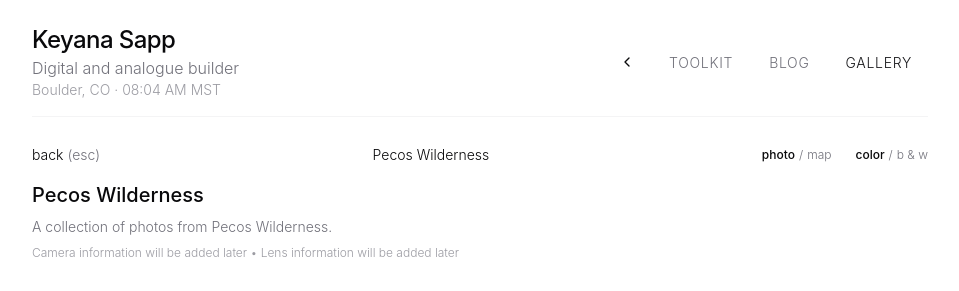
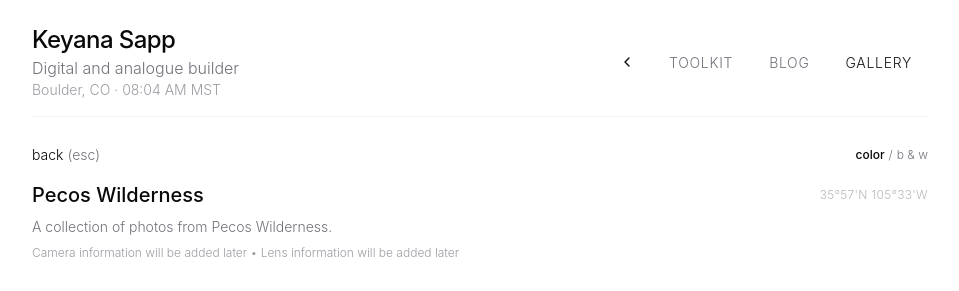
Before and after one commit to ksBrapZ/keyana-portfolio, a Next.js app: page /gallery/2023/pecos-wilderness in a window 1280 px wide. Shown: the top 291 px of the page, without its empty margins (160-1119 px from the left). Built offline with nearby package versions, Linux system fonts and the light colour scheme; grey boxes are pictures that could not be loaded.

Commit message:
improved gallery locaion pages. Included coordinates

```diff
--- a/data/photos.json
+++ b/data/photos.json
@@ -6,6 +6,7 @@
     "description": "A collection of photos from Pecos Wilderness.",
     "camera": "Camera information will be added later",
     "lens": "Lens information will be added later",
+    "coordinates": "35°57'N 105°33'W",
     "coverImage": "/images/2023/pecos-wilderness/IMG_1902.jpeg",
     "images": [
       "/images/2023/pecos-wilderness/IMG_1881.jpeg",
@@ -30,6 +31,7 @@
     "description": "A collection of photos from Reimers Ranch.",
     "camera": "Camera information will be added later",
     "lens": "Lens information will be added later",
+    "coordinates": "30°20'N 98°08'W",
     "images": [
       "/images/2023/reimers-ranch/IMG_1548.jpeg",
       "/images/2023/reimers-ranch/IMG_1816.jpeg",
@@ -45,6 +47,7 @@
     "description": "A collection of photos from Silverton.",
     "camera": "Camera information will be added later",
     "lens": "Lens information will be added later",
+    "coordinates": "37°48'N 107°40'W",
     "images": [
       "/images/2023/silverton/IMG_1700.jpeg",
       "/images/2023/silverton/IMG_1703.jpeg",
@@ -59,6 +62,7 @@
     "description": "A collection of photos from Sonoma.",
     "camera": "Camera information will be added later",
     "lens": "Lens information will be added later",
+    "coordinates": "38°17'N 122°27'W",
     "images": [
       "/images/2023/sonoma/IMG_2178.jpeg",
       "/images/2023/sonoma/IMG_2190.jpeg",
@@ -74,6 +78,7 @@
     "description": "A collection of photos from Austin.",
     "camera": "Camera information will be added later",
     "lens": "Lens information will be added later",
+    "coordinates": "30°16'N 97°44'W",
     "coverImage": "/images/2024/austin/KCS09248.jpg",
     "images": [
       "/images/2024/austin/IMG_2518.jpeg",
@@ -88,6 +93,7 @@
     "description": "A collection of photos from Big Bend.",
     "camera": "Camera information will be added later",
     "lens": "Lens information will be added later",
+    "coordinates": "29°15'N 103°15'W",
     "coverImage": "/images/2024/big-bend/IMG_2389.jpeg",
     "images": [
       "/images/2024/big-bend/IMG_2326.jpeg",
@@ -106,6 +112,7 @@
     "description": "A collection of photos from Boulder.",
     "camera": "Camera information will be added later",
     "lens": "Lens information will be added later",
+    "coordinates": "40°01'N 105°17'W",
     "coverImage": "/images/2024/boulder/KCS09588.jpg",
     "images": [
       "/images/2024/boulder/KCS00158.jpg",
@@ -122,6 +129,7 @@
     "description": "A collection of photos from Capitol Peak.",
     "camera": "Camera information will be added later",
     "lens": "Lens information will be added later",
+    "coordinates": "39°09'N 107°05'W",
     "coverImage": "/images/2024/capitol-peak/KCS00530.jpg",
     "images": [
       "/images/2024/capitol-peak/KCS00472.jpg",
@@ -141,6 +149,7 @@
     "description": "A collection of photos from Estes Park.",
     "camera": "Camera information will be added later",
     "lens": "Lens information will be added later",
+    "coordinates": "40°22'N 105°31'W",
     "images": [
       "/images/2024/estes-park/KCS09618.jpg",
       "/images/2024/estes-park/KCS09623.jpg"
@@ -153,6 +162,7 @@
     "description": "A collection of photos from Hill Country.",
     "camera": "Camera information will be added later",
     "lens": "Lens information will be added later",
+    "coordinates": "30°04'N 98°49'W",
     "coverImage": "/images/2024/hill-country/IMG_3321.jpeg",
     "images": [
       "/images/2024/hill-country/IMG_2567.jpeg",
@@ -168,6 +178,7 @@
     "description": "A collection of photos from Mount Rainier National Park.",
     "camera": "Camera information will be added later",
     "lens": "Lens information will be added later",
+    "coordinates": "46°51'N 121°45'W",
     "images": [
       "/images/2024/mount-rainier-national-park/KCS00196.jpg",
       "/images/2024/mount-rainier-national-park/KCS00203.jpg",
@@ -182,6 +193,7 @@
     "description": "A collection of photos from Mt Bierstadt.",
     "camera": "Camera information will be added later",
     "lens": "Lens information will be added later",
+    "coordinates": "39°34'N 105°40'W",
     "coverImage": "/images/2024/mt-bierstadt/KCS00632.jpg",
     "images": [
       "/images/2024/mt-bierstadt/KCS00620.jpg",
@@ -199,6 +211,7 @@
     "description": "A collection of photos from Nederland.",
     "camera": "Camera information will be added later",
     "lens": "Lens information will be added later",
+    "coordinates": "39°57'N 105°30'W",
     "coverImage": "/images/2024/nederland/KCS00056.jpg",
     "images": [
       "/images/2024/nederland/KCS00014.jpg",
@@ -213,6 +226,7 @@
     "description": "A collection of photos from Red Feather Lakes.",
     "camera": "Camera information will be added later",
     "lens": "Lens information will be added later",
+    "coordinates": "40°48'N 105°35'W",
     "coverImage": "/images/2024/red-feather-lakes/KCS09949.jpg",
     "images": [
       "/images/2024/red-feather-lakes/KCS09802.jpg",
@@ -232,6 +246,7 @@
     "description": "A collection of photos from Vistoria Island.",
     "camera": "Camera information will be added later",
     "lens": "Lens information will be added later",
+    "coordinates": "48°25'N 123°22'W",
     "coverImage": "/images/2024/vistoria-island/KCS00301.jpg",
     "images": [
       "/images/2024/vistoria-island/KCS00240.jpg",
@@ -250,6 +265,7 @@
     "description": "A collection of photos from San Francisco.",
     "camera": "Camera information will be added later",
     "lens": "Lens information will be added later",
+    "coordinates": "37°46'N 122°25'W",
     "coverImage": "/images/2025/san-francisco/IMG_3408.jpeg",
     "images": [
       "/images/2025/san-francisco/IMG_3400.jpeg",
--- a/pages/gallery/[year]/[slug].tsx
+++ b/pages/gallery/[year]/[slug].tsx
@@ -16,6 +16,7 @@ interface Photo {
   description: string;
   camera: string;
   lens: string;
+  coordinates?: string;
   images: string[];
 }
 
@@ -35,7 +36,6 @@ export default function LocationDetail({
   const [isDarkMode, setIsDarkMode] = useState(true); // Default to dark
   const [isModalOpen, setIsModalOpen] = useState(false);
   const [currentImageIndex, setCurrentImageIndex] = useState(0);
-  const [viewMode, setViewMode] = useState<'photo' | 'map'>('photo');
 
   // Handle keyboard navigation when modal is open
   useEffect(() => {
@@ -83,27 +83,7 @@ export default function LocationDetail({
               </Link>
             </div>
 
-            <div className="text-sm">
-              {location.title}
-            </div>
-
             <div className="flex text-xs space-x-6">
-              <div className="flex space-x-1">
-                <button
-                  className={`${viewMode === 'photo' ? 'font-medium' : 'text-muted-foreground'}`}
-                  onClick={() => setViewMode('photo')}
-                >
-                  photo
-                </button>
-                <span className="text-muted-foreground">/</span>
-                <button
-                  className={`${viewMode === 'map' ? 'font-medium' : 'text-muted-foreground'}`}
-                  onClick={() => setViewMode('map')}
-                >
-                  map
-                </button>
-              </div>
-
               <div className="flex space-x-1">
                 <button
                   className={`${isColorMode ? 'font-medium' : 'text-muted-foreground'}`}
@@ -123,18 +103,20 @@ export default function LocationDetail({
           </div>
 
           <div className="mb-8">
-            <h1 className="text-xl font-medium">{location.title}</h1>
+            <div className="flex items-center justify-between">
+              <h1 className="text-xl font-medium">{location.title}</h1>
+              {location.coordinates && (
+                <p className="text-xs text-muted-foreground/50 font-light tracking-wide">
+                  {location.coordinates}
+                </p>
+              )}
+            </div>
             <p className="text-sm text-muted-foreground mt-2">
               {location.description}
             </p>
             <p className="text-xs text-muted-foreground/70 mt-2">
               {location.camera && `${location.camera}`}{location.lens && ` • ${location.lens}`}
             </p>
-            {location.locationSlug.includes('badwater') && (
-              <p className="text-xs text-muted-foreground/70 mt-1">
-                36° 14' 36.7" N 117° 21.2" W
-              </p>
-            )}
           </div>
 
           {/* Image Grid with numbers */}
@@ -230,8 +212,11 @@ export default function LocationDetail({
               </button>
             </div>
 
-            <div className="text-xs text-gray-500">
-              {currentImageIndex + 1} / {location.images.length}
+            <div className="flex items-center text-xs text-gray-500">
+              <span className="mr-4">{currentImageIndex + 1} / {location.images.length}</span>
+              {location.coordinates && (
+                <span className="font-light tracking-wide">{location.coordinates}</span>
+              )}
             </div>
           </div>
 
```
